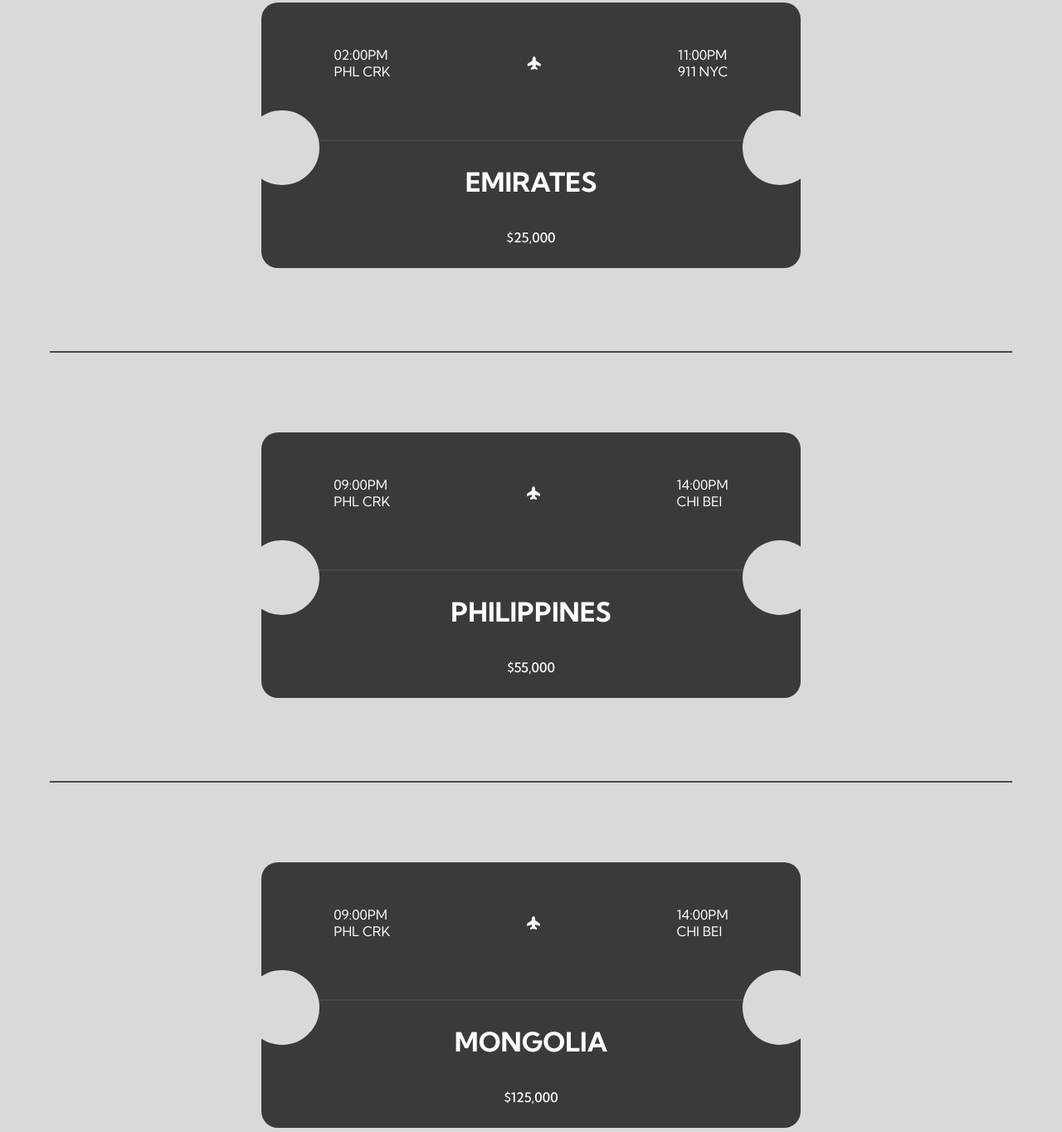
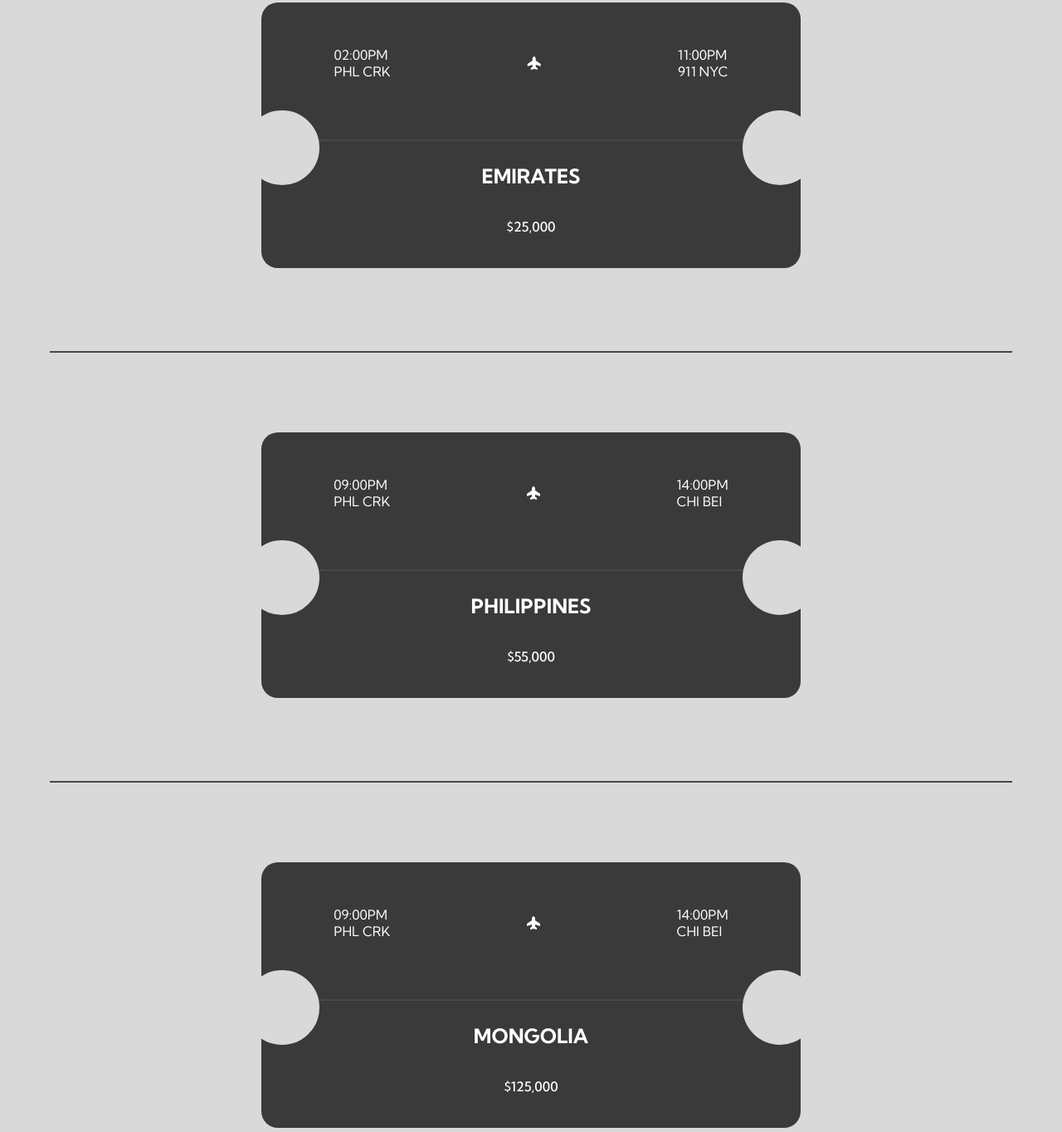
Before and after one commit to kidmagus/flight-booking-site, a website: page FirstScreen.html in a window 1280 px wide. Shown: the part 796-2160 px from the top of the page at 83% size. Drawn offline with Linux system fonts and the light colour scheme.

Commit message:
h1 to h2 country

```diff
--- a/FirstScreen.html
+++ b/FirstScreen.html
@@ -137,7 +137,7 @@
 
           <hr />
           <div class="display-f align-center flex-column">
-            <h1 class="">EMIRATES</h1>
+            <h2 class="">EMIRATES</h2>
             <p class="fw-lg">$25,000</p>
           </div>
         </div>
@@ -159,7 +159,7 @@
 
           <hr />
           <div class="display-f align-center flex-column">
-            <h1 class="">PHILIPPINES</h1>
+            <h2 class="">PHILIPPINES</h2>
             <p class="fw-lg">$55,000</p>
           </div>
         </div>
@@ -181,7 +181,7 @@
 
           <hr />
           <div class="display-f align-center flex-column">
-            <h1 class="">MONGOLIA</h1>
+            <h2 class="">MONGOLIA</h2>
             <p class="fw-lg">$125,000</p>
           </div>
         </div>
```
